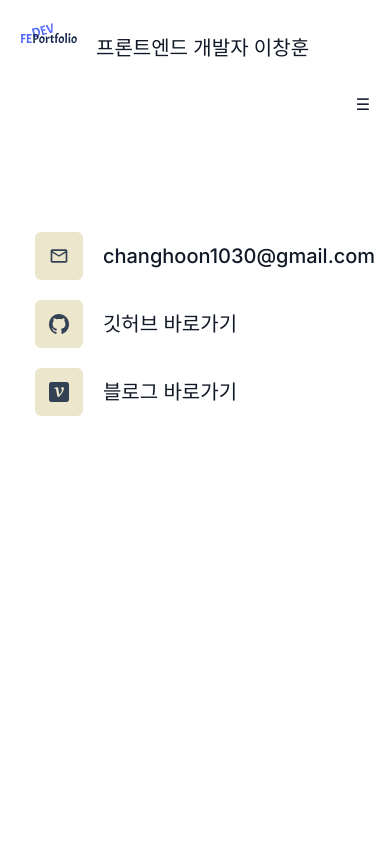
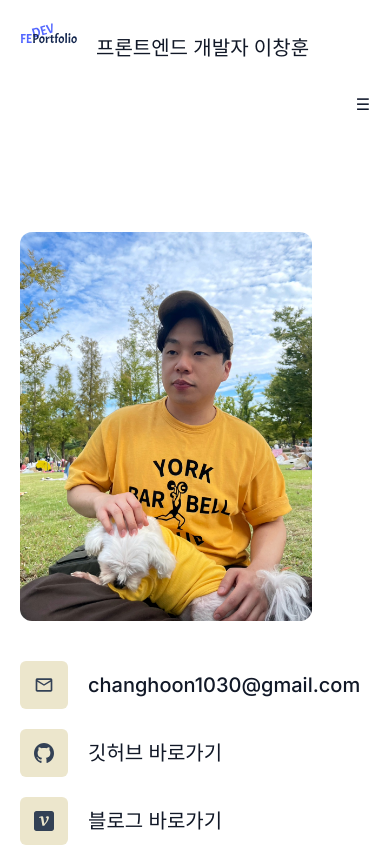
Before and after one commit to anotheranotherhoon/portfolio, a Next.js app: page /contact in a window 390 px wide. Shown: the top 847 px of the page. Built offline with nearby package versions, Linux system fonts and the light colour scheme.

Commit message:
🎨 ui : contact 모바일 사이즈에서 배치 변경

```diff
--- a/pages/contact.tsx
+++ b/pages/contact.tsx
@@ -14,8 +14,8 @@ const contact = () => {
         <link rel="icon" href="/favicon.ico" />
       </Head>
       <section className="text-gray-600 body-font h-screen">
-        <div className="container mx-auto flex px-5 py-24 justify-center flex-row gap-5">
-          <div className="lg:w-1/5 md:w-3/6 w-5/6 mb-10 object-cover object-center rounded">
+        <div className="container mx-auto lg:flex md:flex md: flex-row lg:flex-row px-5 py-24 justify-center gap-5 sm:flex-col">
+          <div className="lg:w-1/5 md:w-3/6 w-5/6 mb-10 object-cover object-center rounded ">
             <Image
             src={"/profile.jpg"}
             width={100}
@@ -26,8 +26,8 @@ const contact = () => {
             />
           </div>
           <div className="flex flex-col flex-wrap -mb-10 lg:text-left text-center">
-            <div className="flex mb-5 items-center flex-row justify-between">
-              <div className="w-12 h-12 inline-flex items-center justify-center rounded-md bg-[#ece6cc]  dark:text-violet-800">
+            <div className="flex mb-5 items-center flex-row">
+              <div className="w-12 h-12 inline-flex items-center justify-center rounded-md bg-[#ece6cc]  ">
                 <MailFooterIcon/>
               </div>
               <div className="ml-5">
```
